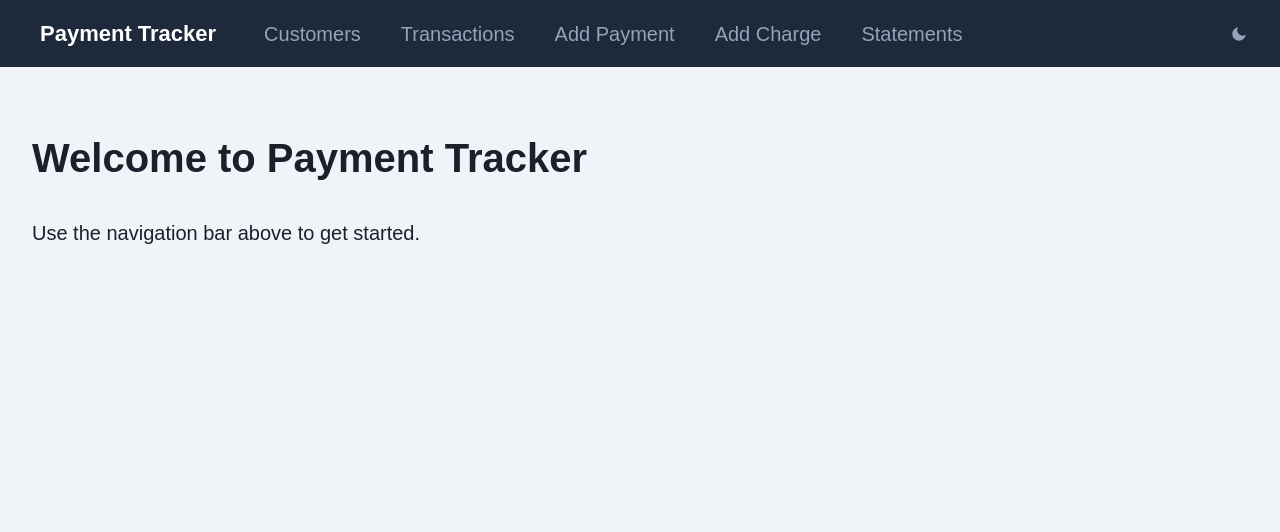
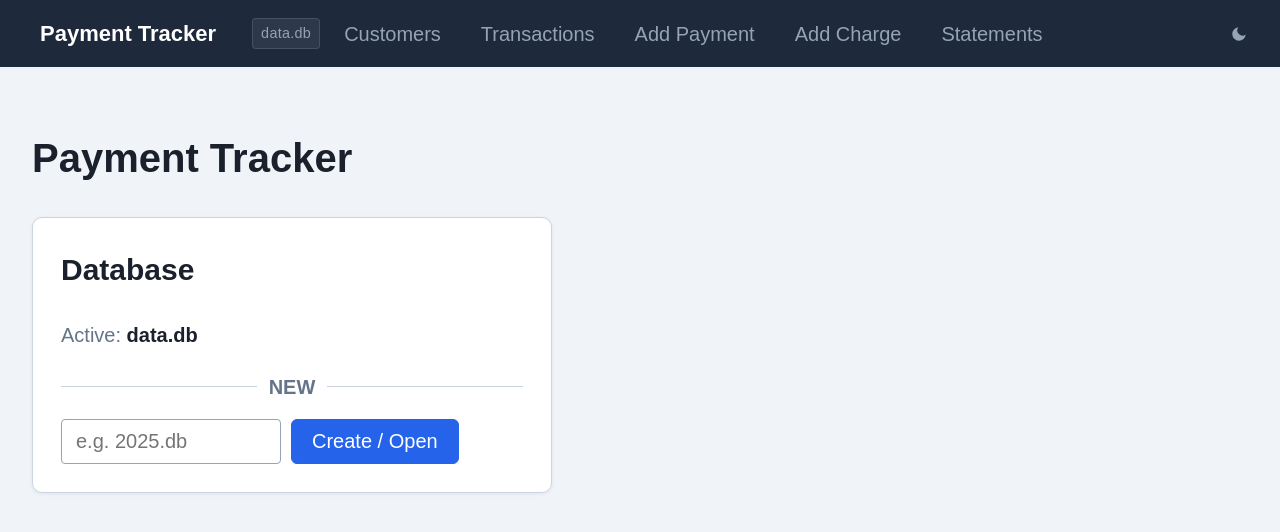
Before and after one commit to hassannajj/PaymentTracker, a Flask app: page / in a window 1280 px wide. Shown: the top 532 px of the page. Run offline with Flask 3, Linux system fonts and the light colour scheme.

Commit message:
feat: database switcher on homepage
Clicking "Payment Tracker" in the nav opens a database selector page.
Lists all .db files in data/, highlights the active one, and lets you
create or open a new database by name. The chosen database is stored in
the session and shown as a small badge in the nav bar on every page.

Co-Authored-By: Claude Sonnet 4.6 <noreply@anthropic.com>

```diff
--- a/app.py
+++ b/app.py
@@ -3,6 +3,9 @@ from markupsafe import escape
 from datetime import datetime, date
 import calendar as cal_module
 import os
+import re
+
+_SAFE_DB_NAME = re.compile(r'^[a-zA-Z0-9_\-]+\.db$')
 
 import db
 import repository
@@ -22,9 +25,31 @@ with app.app_context():
 def close_connection(exception):
     db.close_db()
 
+@app.context_processor
+def inject_current_db():
+    name = os.path.basename(session.get('db_path', 'data/data.db'))
+    return {'current_db_name': name}
+
 @app.route('/')
 def index():
-    return render_template('index.html')
+    try:
+        db_files = sorted(f for f in os.listdir('data') if f.endswith('.db'))
+    except OSError:
+        db_files = []
+    current = os.path.basename(session.get('db_path', 'data/data.db'))
+    return render_template('index.html', db_files=db_files, current_db=current)
+
+@app.route('/select_db', methods=['POST'])
+def select_db():
+    db_name = request.form.get('db_name', '').strip()
+    if not _SAFE_DB_NAME.match(db_name):
+        flash('Invalid database name. Use only letters, numbers, hyphens, and underscores, ending in .db')
+        return redirect(url_for('index'))
+    session['db_path'] = f'data/{db_name}'
+    repository.create_customers_table()
+    repository.create_transactions_table()
+    repository.run_migrations()
+    return redirect(url_for('index'))
 
 
 @app.route('/customers')
--- a/db.py
+++ b/db.py
@@ -1,12 +1,17 @@
-from flask import g
+from flask import g, session, has_request_context
 import sqlite3
 import os
 
-DATABASE = os.environ.get('DATABASE_PATH', 'data/data.db')
+DEFAULT_DB = os.environ.get('DATABASE_PATH', 'data/data.db')
+
+def get_db_path():
+    if has_request_context():
+        return session.get('db_path', DEFAULT_DB)
+    return DEFAULT_DB
 
 def get_db():
     if "db" not in g:
-        g.db = sqlite3.connect(DATABASE)
+        g.db = sqlite3.connect(get_db_path())
         g.db.row_factory = sqlite3.Row
     return g.db
 
--- a/static/style.css
+++ b/static/style.css
@@ -358,6 +358,51 @@ body.dark .badge-unpaid { background: #450a0a; color: #fca5a5; }
 .summary-label { font-size: 0.78em; color: var(--text-muted); text-transform: uppercase; letter-spacing: 0.04em; }
 .summary-divider { width: 1px; background: var(--border); align-self: stretch; margin: 0 4px; }
 
+/* ── DB selector (homepage) ── */
+.db-indicator {
+    font-size: 0.72em;
+    color: var(--nav-text);
+    background: rgba(255,255,255,0.07);
+    border: 1px solid rgba(255,255,255,0.12);
+    border-radius: 4px;
+    padding: 3px 8px;
+    margin-left: 4px;
+    font-weight: 500;
+    letter-spacing: 0.02em;
+    white-space: nowrap;
+}
+
+.db-list {
+    border: 1px solid var(--border);
+    border-radius: 8px;
+    overflow: hidden;
+    margin-bottom: 8px;
+    background: var(--input-bg);
+}
+
+.db-row {
+    display: flex;
+    align-items: center;
+    justify-content: space-between;
+    width: 100%;
+    padding: 12px 16px;
+    background: none;
+    border: none;
+    border-bottom: 1px solid var(--border);
+    border-radius: 0;
+    cursor: pointer;
+    text-align: left;
+    font-size: 1em;
+    color: var(--text);
+    font-weight: normal;
+    min-height: unset;
+    transition: background 0.1s;
+}
+.db-row:last-child { border-bottom: none; }
+.db-row:hover { background: rgba(37,99,235,0.05); filter: none; }
+body.dark .db-row:hover { background: rgba(96,165,250,0.08); }
+.db-row-active { font-weight: 600; }
+
 /* ── Print ── */
 @media print {
     nav, .no-print { display: none !important; }
--- a/templates/base.html
+++ b/templates/base.html
@@ -12,6 +12,7 @@
     </script>
     <nav>
         <a class="brand" href="/">Payment Tracker</a>
+        <span class="db-indicator">{{ current_db_name }}</span>
         <a href="/customers"    {% if request.path.startswith('/customers') %}class="active"{% endif %}>Customers</a>
         <a href="/transactions" {% if request.path.startswith('/transactions') %}class="active"{% endif %}>Transactions</a>
         <a href="/add_payment"  {% if request.path.startswith('/add_payment') or request.path.startswith('/review_checks') %}class="active"{% endif %}>Add Payment</a>
--- a/templates/index.html
+++ b/templates/index.html
@@ -1,6 +1,33 @@
 {% extends 'base.html' %}
 {% block title %}Home — Payment Tracker{% endblock %}
 {% block content %}
-<h1>Welcome to Payment Tracker</h1>
-<p>Use the navigation bar above to get started.</p>
+<h1>Payment Tracker</h1>
+
+<div class="section">
+    <h2>Database</h2>
+    <p style="margin-top:0; color:var(--text-muted);">Active: <strong style="color:var(--text);">{{ current_db }}</strong></p>
+
+    {% if db_files %}
+    <div class="db-list">
+        {% for f in db_files %}
+        <form method="post" action="/select_db" style="margin:0;">
+            <input type="hidden" name="db_name" value="{{ f }}">
+            <button type="submit" class="db-row{% if f == current_db %} db-row-active{% endif %}">
+                <span>{{ f }}</span>
+                {% if f == current_db %}<span class="badge-paid">Active</span>{% endif %}
+            </button>
+        </form>
+        {% endfor %}
+    </div>
+    {% endif %}
+
+    <div class="divider" style="margin:16px 0;">NEW</div>
+
+    <form method="post" action="/select_db" style="display:flex; gap:10px; align-items:center; flex-wrap:wrap;">
+        <input type="text" name="db_name" placeholder="e.g. 2025.db"
+               pattern="[a-zA-Z0-9_\-]+\.db" title="Letters, numbers, hyphens, underscores — must end in .db"
+               style="width:220px;" required>
+        <input type="submit" value="Create / Open">
+    </form>
+</div>
 {% endblock %}
```
